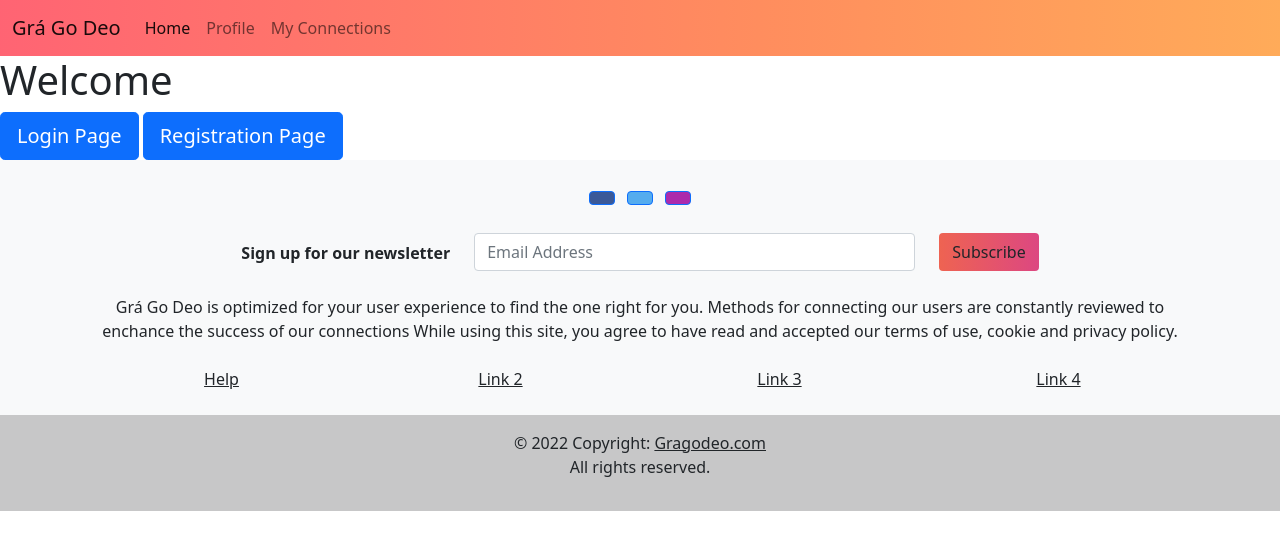
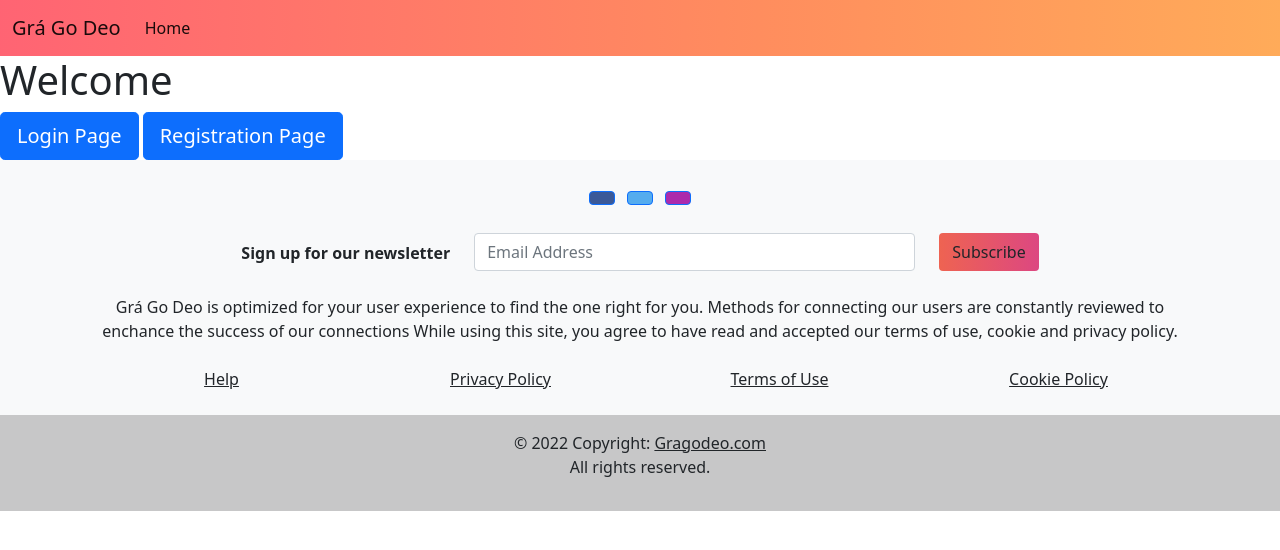
Before and after one commit to LukeBogdanovic/CS4116-Software_development_project, a PHP site: page /index.php in a window 1280 px wide. Shown: the top 550 px of the page. Run offline with PHP 8.4, Linux system fonts and the light colour scheme.

Commit message:
CS4116-70 made changes to how navbar functions when not logged in, created privacy, terms of use, cookie policy added to footer

```diff
--- a/includes/footer.php
+++ b/includes/footer.php
@@ -78,19 +78,19 @@
 
                 <!--Grid column-->
                 <div class="col-lg-3 col-md-6 mb-4 mb-md-0">
-                    <a href="#!" class="text-dark">Link 2</a>
+                    <a href="https://www.freeprivacypolicy.com/live/bbb0dade-01ed-4d09-aa03-43f632b95d15" class="text-dark">Privacy Policy</a>
                 </div>
                 <!--Grid column-->
 
                 <!--Grid column-->
                 <div class="col-lg-3 col-md-6 mb-4 mb-md-0">
-                    <a href="#!" class="text-dark">Link 3</a>
+                    <a href="https://www.freeprivacypolicy.com/live/3d37a708-c617-43ef-862e-ea7dea9adc26" class="text-dark">Terms of Use</a>
                 </div>
                 <!--Grid column-->
 
                 <!--Grid column-->
                 <div class="col-lg-3 col-md-6 mb-4 mb-md-0">
-                    <a href="#!" class="text-dark">Link 4</a>
+                    <a href="https://www.freeprivacypolicy.com/live/fb0da1a1-3639-457f-b3d4-7ddcb1c5600e" class="text-dark">Cookie Policy</a>
                 </div>
                 <!--Grid column-->
             </div>
@@ -104,7 +104,7 @@
     <!-- Copyright -->
     <div class="text-center p-3" style="background-color: rgba(0, 0, 0, 0.2)">
         © 2022 Copyright:
-        <a class="text-dark" href="https://mdbootstrap.com/">Gragodeo.com </a>
+        <a class="text-dark" href="#!">Gragodeo.com </a>
         <p>All rights reserved.</p>
     </div>
     <!-- Copyright -->
--- a/includes/navbar.php
+++ b/includes/navbar.php
@@ -9,19 +9,20 @@
                 <li class="nav-item">
                     <a class="nav-link active" aria-current="page" href="Home.php">Home</a>
                 </li>
-                <li class="nav-item">
+            <?php echo (isset($_SESSION["loggedin"]) && $_SESSION["loggedin"] === true) ?
+                '<li class="nav-item">
                     <a class="nav-link" href="Profile.php">Profile</a>
                 </li>
                 <li class="nav-item">
                     <a class="nav-link" href="Connections.php">My Connections</a>
                 </li>
             </ul>
-            <?php echo (isset($_SESSION["loggedin"]) && $_SESSION["loggedin"] === true) ?
-                '<form class="d-flex">
+
+                <form class="d-flex">
                 <input class="form-control me-2" type="search" placeholder="Search" aria-label="Search">
                 <a class="btn submit" type="submit" href="search.php">Search</a>
             </form>
-            <a href="logout.php" class="btn ml-3">Sign Out</a>' : '' ?>
+            <a href="logout.php" class="btn ml-3">Sign Out</a>' : '</ul>' ?>
         </div>
     </div>
 </nav>
```
